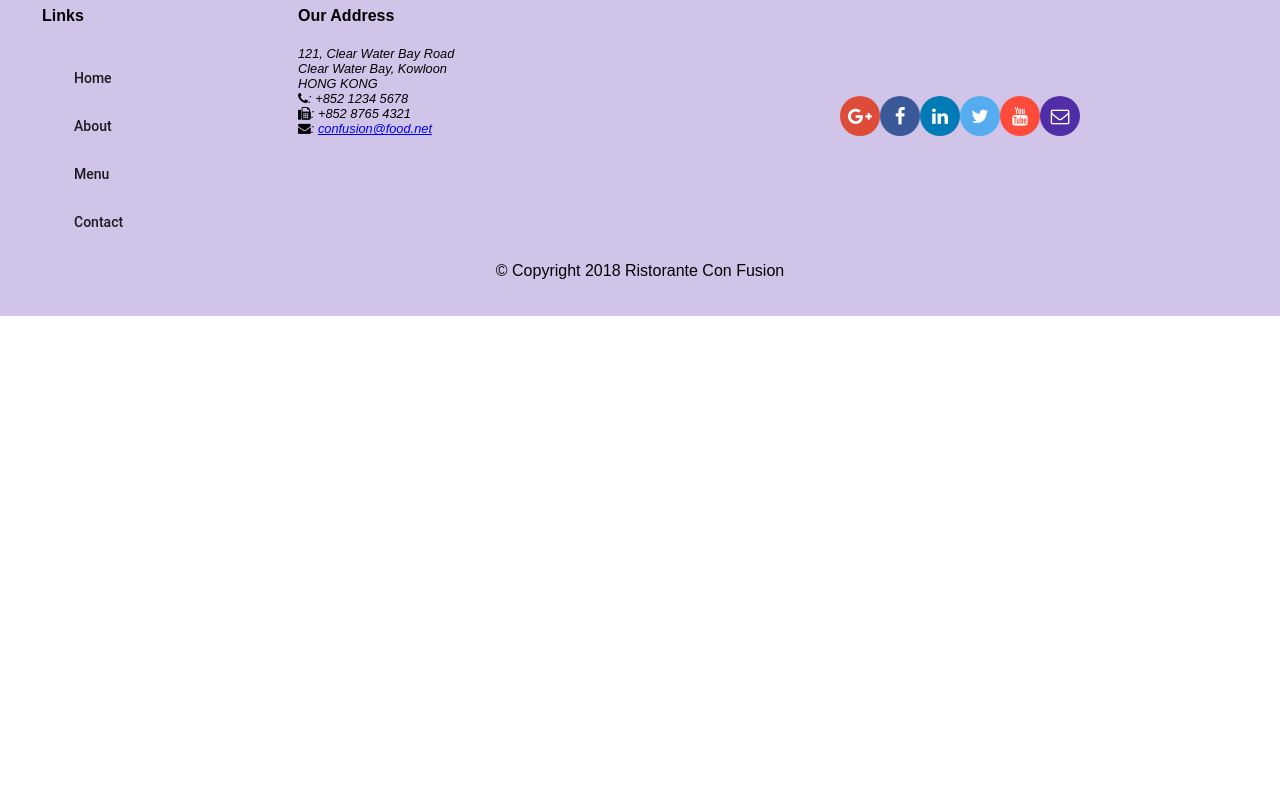
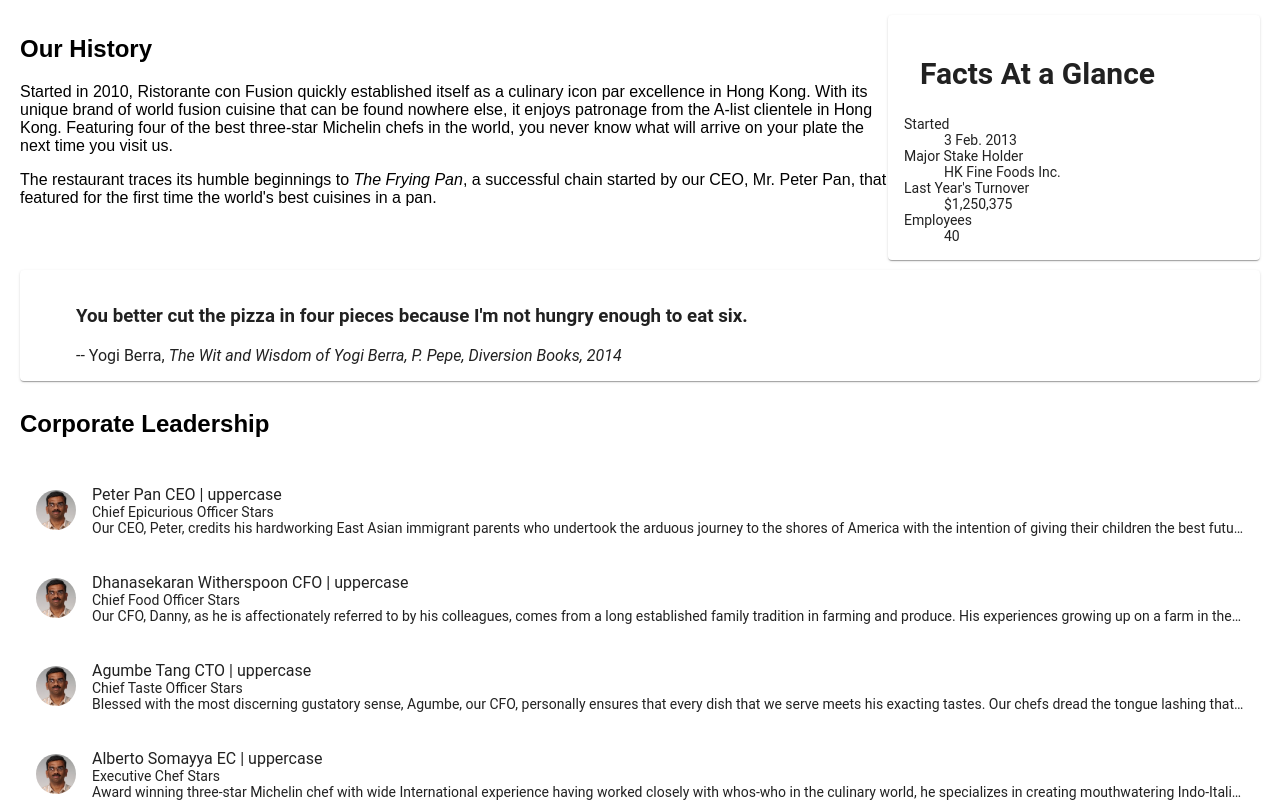
Before and after one commit to prateekshal/Angular, an Angular app in the folder conFusion/: page /about in a window 1280 px wide. Shown: the part 420-1222 px from the top of the page. Before the commit the page ends 800 px from the top, so only its background shows below. Built offline with nearby package versions, Linux system fonts and the light colour scheme.

Commit message:
Week 2 assignment: Add leader service and update about page

```diff
--- a/conFusion/src/app/about/about.component.html
+++ b/conFusion/src/app/about/about.component.html
@@ -1,3 +1,70 @@
-<p>
-  about works!
-</p>
+<div class="container"
+  fxLayout="column"
+  fxLayoutGap="10px">
+
+  <div fxFlex>
+    <div>
+        <h3>About Us</h3>
+        <hr>
+    </div>
+  </div>
+
+  <div fxFlex>
+    <div fxLayout="column" fxLayout.gt-sm="row">
+      <div fxFlex="70">
+        <h2>Our History</h2>
+        <p>Started in 2010, Ristorante con Fusion quickly established itself as a culinary icon par excellence in Hong Kong. With its unique brand of world fusion cuisine that can be found nowhere else, it enjoys patronage from the A-list clientele in Hong Kong.  Featuring four of the best three-star Michelin chefs in the world, you never know what will arrive on your plate the next time you visit us.</p>
+        <p>The restaurant traces its humble beginnings to <em>The Frying Pan</em>, a successful chain started by our CEO, Mr. Peter Pan, that featured for the first time the world's best cuisines in a pan.</p>
+      </div>
+      <div fxFlex="30">
+        <mat-card>
+          <mat-card-header>
+            <mat-card-title>
+            <h2>Facts At a Glance</h2>
+            </mat-card-title>
+          </mat-card-header>
+          <mat-card-content>
+            <dl>
+              <dt>Started</dt>
+              <dd>3 Feb. 2013</dd>
+              <dt>Major Stake Holder</dt>
+              <dd>HK Fine Foods Inc.</dd>
+              <dt>Last Year's Turnover</dt>
+              <dd>$1,250,375</dd>
+              <dt>Employees</dt>
+              <dd>40</dd>
+            </dl>
+          </mat-card-content>
+        </mat-card>
+      </div>
+    </div>
+  </div>
+
+  <div fxFlex>
+    <mat-card>
+      <blockquote>
+        <h3>You better cut the pizza in four pieces because
+            I'm not hungry enough to eat six.</h3>
+        <footer>-- Yogi Berra,
+          <cite>The Wit and Wisdom of Yogi Berra,
+            P. Pepe, Diversion Books, 2014</cite>
+        </footer>
+      </blockquote>
+    </mat-card>
+  </div>
+
+
+  <div fxFlex>
+    <h2>Corporate Leadership</h2>
+    <mat-list>
+      <mat-list-item *ngFor="let leader of leaders">
+        <img matListAvatar src={{leader.image}} alt={{leader.name}}>
+        <h1 matLine> {{leader.name}} {{leader.abbr}} | uppercase </h1>
+        <h1 matLine>{{leader.designation}} Stars</h1>
+        <p matLine>
+          <span> {{leader.description}} </span>
+        </p>
+      </mat-list-item>
+    </mat-list>
+  </div>
+</div>
--- a/conFusion/src/app/about/about.component.ts
+++ b/conFusion/src/app/about/about.component.ts
@@ -1,4 +1,6 @@
 import { Component, OnInit } from '@angular/core';
+import { LeaderService } from '../services/leader.service';
+import { Leader } from '../shared/leader';
 
 @Component({
   selector: 'app-about',
@@ -6,10 +8,12 @@
   styleUrls: ['./about.component.scss']
 })
 export class AboutComponent implements OnInit {
+  leaders: Leader[];
 
-  constructor() { }
+  constructor(private leaderService: LeaderService) { }
 
   ngOnInit() {
+    this.leaders = this.leaderService.getLeaders();
   }
 
 }
--- a/conFusion/src/app/app.module.ts
+++ b/conFusion/src/app/app.module.ts
@@ -20,6 +20,7 @@
 
 import { DishService } from './services/dish.service';
 import { PromotionService } from './services/promotion.service';
+import { LeaderService } from './services/leader.service';
 
 import { AppRoutingModule } from './app-routing/app-routing.module';
 
@@ -48,7 +49,8 @@
   ],
   providers: [
     DishService,
-    PromotionService
+    PromotionService,
+    LeaderService
   ],
   bootstrap: [AppComponent]
 })
--- a/conFusion/src/app/home/home.component.html
+++ b/conFusion/src/app/home/home.component.html
@@ -33,4 +33,19 @@
   </mat-card-content>
 </mat-card>
 
+<mat-card *ngIf="leader" fxFlex>
+  <mat-card-header>
+    <div mat-card-avatar></div>
+    <mat-card-title>
+      <h3>{{leader.name | uppercase}}</h3>
+    </mat-card-title>
+  </mat-card-header>
+  <img mat-card-image src={{leader.image}} alt={{leader.name}}>
+  <mat-card-content>
+    <p>{{leader.designation}}</p>
+      <p>{{leader.description}}
+    </p>
+  </mat-card-content>
+</mat-card>
+
 </div>
--- a/conFusion/src/app/home/home.component.ts
+++ b/conFusion/src/app/home/home.component.ts
@@ -1,8 +1,13 @@
 import { Component, OnInit } from '@angular/core';
+
+import { Dish } from '../shared/dish';
+import { Promotion } from '../shared/promotion';
+import { Leader } from '../shared/leader';
+import { DishService } from '../services/dish.service';
+import { LeaderService } from '../services/leader.service';
 import { PromotionService } from '../services/promotion.service';
-import { Dish } from '../shared/dish';
-import { DishService } from '../services/dish.service';
-import { Promotion } from '../shared/promotion';
+
+
 
 @Component({
   selector: 'app-home',
@@ -13,12 +18,14 @@
 
   dish: Dish;
   promotion: Promotion;
+  leader: Leader;
 
-  constructor(private dishService: DishService, private promotionService: PromotionService) { }
+  constructor(private dishService: DishService, private promotionService: PromotionService, private leaderService: LeaderService) { }
 
   ngOnInit() {
     this.dish = this.dishService.getFeaturedDish();
     this.promotion = this.promotionService.getFeaturedPromotion();
+    this.leader = this.leaderService.getFeaturedLeader();
   }
 
 }
--- /dev/null
+++ b/conFusion/src/app/services/leader.service.ts
@@ -0,0 +1,19 @@
+import { Injectable } from '@angular/core';
+import { LEADERS } from '../shared/leaders';
+import { Leader } from '../shared/leader';
+
+@Injectable({
+  providedIn: 'root'
+})
+export class LeaderService {
+
+  constructor() { }
+
+  getLeaders(): Leader[] {
+    return LEADERS;
+  }
+
+  getFeaturedLeader(): Leader{
+    return LEADERS.filter((leader) => leader.featured)[0];
+  }
+}
--- /dev/null
+++ b/conFusion/src/app/shared/leader.ts
@@ -0,0 +1,9 @@
+export class Leader{
+    id: string;
+    name: string;
+    image: string;
+    designation: string;
+    abbr: string;
+    featured: boolean;
+    description: string;
+}
--- /dev/null
+++ b/conFusion/src/app/shared/leaders.ts
@@ -0,0 +1,44 @@
+import { Leader } from './leader';
+
+export const LEADERS: Leader[]= [
+    {
+      id: '0',
+      name: 'Peter Pan',
+      image: '/assets/images/alberto.png',
+      designation: 'Chief Epicurious Officer',
+      abbr: 'CEO',
+      featured: false,
+      // tslint:disable-next-line:max-line-length
+      description: 'Our CEO, Peter, credits his hardworking East Asian immigrant parents who undertook the arduous journey to the shores of America with the intention of giving their children the best future. His mother\'s wizardy in the kitchen whipping up the tastiest dishes with whatever is available inexpensively at the supermarket, was his first inspiration to create the fusion cuisines for which The Frying Pan became well known. He brings his zeal for fusion cuisines to this restaurant, pioneering cross-cultural culinary connections.'
+    },
+    {
+      id: '1',
+      name: 'Dhanasekaran Witherspoon',
+      image: '/assets/images/alberto.png',
+      designation: 'Chief Food Officer',
+      abbr: 'CFO',
+      featured: false,
+      // tslint:disable-next-line:max-line-length
+      description: 'Our CFO, Danny, as he is affectionately referred to by his colleagues, comes from a long established family tradition in farming and produce. His experiences growing up on a farm in the Australian outback gave him great appreciation for varieties of food sources. As he puts it in his own words, Everything that runs, wins, and everything that stays, pays!'
+    },
+    {
+      id: '2',
+      name: 'Agumbe Tang',
+      image: '/assets/images/alberto.png',
+      designation: 'Chief Taste Officer',
+      abbr: 'CTO',
+      featured: false,
+      // tslint:disable-next-line:max-line-length
+      description: 'Blessed with the most discerning gustatory sense, Agumbe, our CFO, personally ensures that every dish that we serve meets his exacting tastes. Our chefs dread the tongue lashing that ensues if their dish does not meet his exacting standards. He lives by his motto, You click only if you survive my lick.'
+    },
+    {
+      id: '3',
+      name: 'Alberto Somayya',
+      image: '/assets/images/alberto.png',
+      designation: 'Executive Chef',
+      abbr: 'EC',
+      featured: true,
+      // tslint:disable-next-line:max-line-length
+      description: 'Award winning three-star Michelin chef with wide International experience having worked closely with whos-who in the culinary world, he specializes in creating mouthwatering Indo-Italian fusion experiences. He says, Put together the cuisines from the two craziest cultures, and you get a winning hit! Amma Mia!'
+    }
+  ];
```
Also changed, not shown: 1 other file (tests, documents, lock files or other folders).
